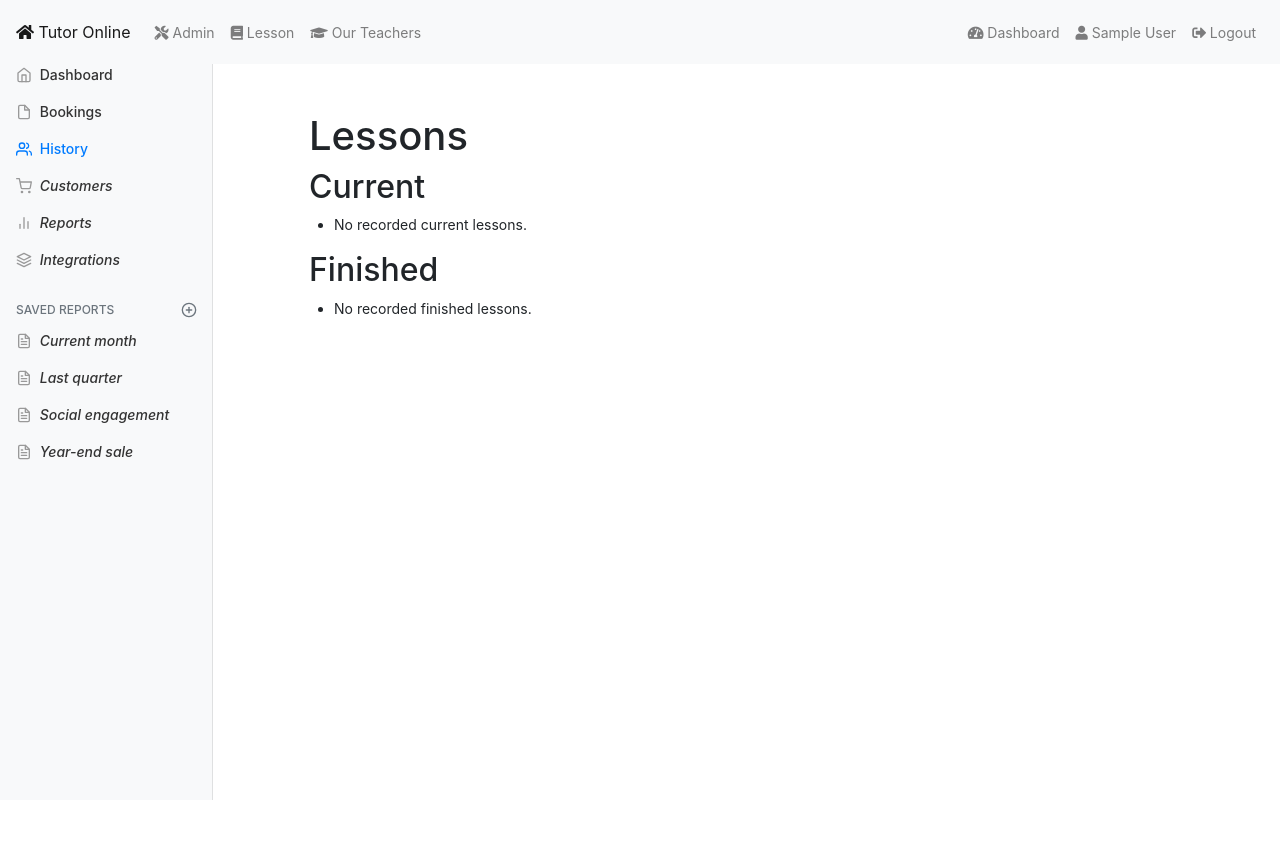
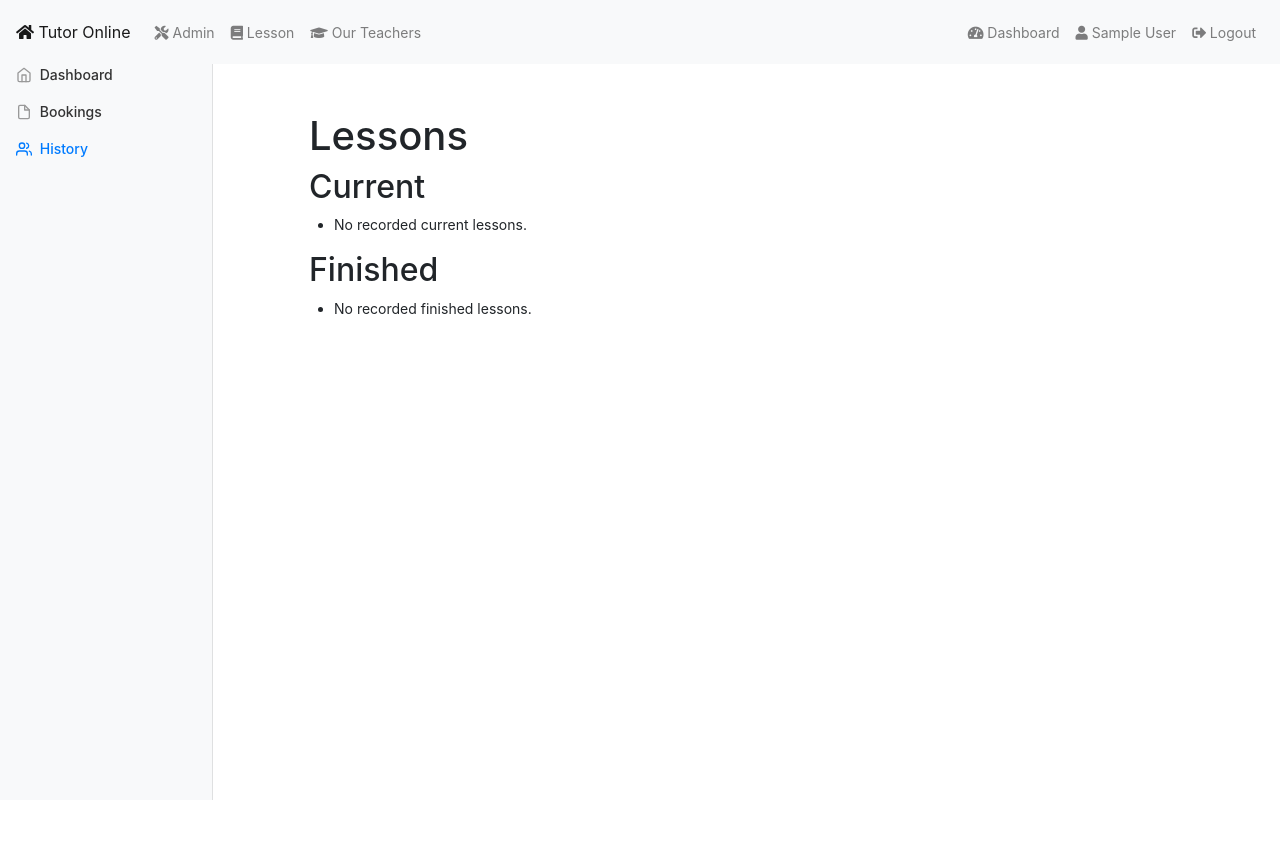
Before and after one commit to FerdiantJoshua/belajar_online, a Django app: page /dashboard/history/ in a window 1280 px wide. Run offline with Django 3.2, Linux system fonts and the light colour scheme; the visitor is signed in with stand-in values (Sample User, id 1); data that the repository does not hold is empty; parts of the project's set-up code (start-up, migrations or seed data) failed here and were passed over; some libraries are stand-ins or nearby versions.

Commit message:
Comment unused menu in dashboard

```diff
--- a/dashboard/templates/dashboard/dashboard_base.html
+++ b/dashboard/templates/dashboard/dashboard_base.html
@@ -45,114 +45,114 @@
               History {% if '/history/' in request.path %}<span class="sr-only">(current)</span>{% endif %}
             </a>
           </li>
-          <li class="nav-item">
-            <a class="nav-link disabled" href="#">
-              <svg xmlns="http://www.w3.org/2000/svg" width="24" height="24" viewBox="0 0 24 24" fill="none"
-                   stroke="currentColor" stroke-width="2" stroke-linecap="round" stroke-linejoin="round"
-                   class="feather feather-shopping-cart">
-                <circle cx="9" cy="21" r="1"></circle>
-                <circle cx="20" cy="21" r="1"></circle>
-                <path d="M1 1h4l2.68 13.39a2 2 0 0 0 2 1.61h9.72a2 2 0 0 0 2-1.61L23 6H6"></path>
-              </svg>
-              </svg>
-              <i>Customers</i>
-            </a>
-          </li>
-          <li class="nav-item">
-            <a class="nav-link disabled" href="#">
-              <svg xmlns="http://www.w3.org/2000/svg" width="24" height="24" viewBox="0 0 24 24" fill="none"
-                   stroke="currentColor" stroke-width="2" stroke-linecap="round" stroke-linejoin="round"
-                   class="feather feather-bar-chart-2">
-                <line x1="18" y1="20" x2="18" y2="10"></line>
-                <line x1="12" y1="20" x2="12" y2="4"></line>
-                <line x1="6" y1="20" x2="6" y2="14"></line>
-              </svg>
-              <i>Reports</i>
-            </a>
-          </li>
-          <li class="nav-item">
-            <a class="nav-link disabled" href="#">
-              <svg xmlns="http://www.w3.org/2000/svg" width="24" height="24" viewBox="0 0 24 24" fill="none"
-                   stroke="currentColor" stroke-width="2" stroke-linecap="round" stroke-linejoin="round"
-                   class="feather feather-layers">
-                <polygon points="12 2 2 7 12 12 22 7 12 2"></polygon>
-                <polyline points="2 17 12 22 22 17"></polyline>
-                <polyline points="2 12 12 17 22 12"></polyline>
-              </svg>
-              <i>Integrations</i>
-            </a>
-          </li>
-        </ul>
+<!--          <li class="nav-item">-->
+<!--            <a class="nav-link disabled" href="#">-->
+<!--              <svg xmlns="http://www.w3.org/2000/svg" width="24" height="24" viewBox="0 0 24 24" fill="none"-->
+<!--                   stroke="currentColor" stroke-width="2" stroke-linecap="round" stroke-linejoin="round"-->
+<!--                   class="feather feather-shopping-cart">-->
+<!--                <circle cx="9" cy="21" r="1"></circle>-->
+<!--                <circle cx="20" cy="21" r="1"></circle>-->
+<!--                <path d="M1 1h4l2.68 13.39a2 2 0 0 0 2 1.61h9.72a2 2 0 0 0 2-1.61L23 6H6"></path>-->
+<!--              </svg>-->
+<!--              </svg>-->
+<!--              <i>Customers</i>-->
+<!--            </a>-->
+<!--          </li>-->
+<!--          <li class="nav-item">-->
+<!--            <a class="nav-link disabled" href="#">-->
+<!--              <svg xmlns="http://www.w3.org/2000/svg" width="24" height="24" viewBox="0 0 24 24" fill="none"-->
+<!--                   stroke="currentColor" stroke-width="2" stroke-linecap="round" stroke-linejoin="round"-->
+<!--                   class="feather feather-bar-chart-2">-->
+<!--                <line x1="18" y1="20" x2="18" y2="10"></line>-->
+<!--                <line x1="12" y1="20" x2="12" y2="4"></line>-->
+<!--                <line x1="6" y1="20" x2="6" y2="14"></line>-->
+<!--              </svg>-->
+<!--              <i>Reports</i>-->
+<!--            </a>-->
+<!--          </li>-->
+<!--          <li class="nav-item">-->
+<!--            <a class="nav-link disabled" href="#">-->
+<!--              <svg xmlns="http://www.w3.org/2000/svg" width="24" height="24" viewBox="0 0 24 24" fill="none"-->
+<!--                   stroke="currentColor" stroke-width="2" stroke-linecap="round" stroke-linejoin="round"-->
+<!--                   class="feather feather-layers">-->
+<!--                <polygon points="12 2 2 7 12 12 22 7 12 2"></polygon>-->
+<!--                <polyline points="2 17 12 22 22 17"></polyline>-->
+<!--                <polyline points="2 12 12 17 22 12"></polyline>-->
+<!--              </svg>-->
+<!--              <i>Integrations</i>-->
+<!--            </a>-->
+<!--          </li>-->
+<!--        </ul>-->
 
-        <h6 class="sidebar-heading d-flex justify-content-between align-items-center px-3 mt-4 mb-1 text-muted">
-          <span>Saved reports</span>
-          <a class="d-flex align-items-center text-muted" href="#" aria-label="Add a new report">
-            <svg xmlns="http://www.w3.org/2000/svg" width="24" height="24" viewBox="0 0 24 24" fill="none"
-                 stroke="currentColor" stroke-width="2" stroke-linecap="round" stroke-linejoin="round"
-                 class="feather feather-plus-circle">
-              <circle cx="12" cy="12" r="10"></circle>
-              <line x1="12" y1="8" x2="12" y2="16"></line>
-              <line x1="8" y1="12" x2="16" y2="12"></line>
-            </svg>
-          </a>
-        </h6>
-        <ul class="nav flex-column mb-2">
-          <li class="nav-item">
-            <a class="nav-link disabled" href="#">
-              <svg xmlns="http://www.w3.org/2000/svg" width="24" height="24" viewBox="0 0 24 24" fill="none"
-                   stroke="currentColor" stroke-width="2" stroke-linecap="round" stroke-linejoin="round"
-                   class="feather feather-file-text">
-                <path d="M14 2H6a2 2 0 0 0-2 2v16a2 2 0 0 0 2 2h12a2 2 0 0 0 2-2V8z"></path>
-                <polyline points="14 2 14 8 20 8"></polyline>
-                <line x1="16" y1="13" x2="8" y2="13"></line>
-                <line x1="16" y1="17" x2="8" y2="17"></line>
-                <polyline points="10 9 9 9 8 9"></polyline>
-              </svg>
-              <i>Current month</i>
-            </a>
-          </li>
-          <li class="nav-item">
-            <a class="nav-link disabled" href="#">
-              <svg xmlns="http://www.w3.org/2000/svg" width="24" height="24" viewBox="0 0 24 24" fill="none"
-                   stroke="currentColor" stroke-width="2" stroke-linecap="round" stroke-linejoin="round"
-                   class="feather feather-file-text">
-                <path d="M14 2H6a2 2 0 0 0-2 2v16a2 2 0 0 0 2 2h12a2 2 0 0 0 2-2V8z"></path>
-                <polyline points="14 2 14 8 20 8"></polyline>
-                <line x1="16" y1="13" x2="8" y2="13"></line>
-                <line x1="16" y1="17" x2="8" y2="17"></line>
-                <polyline points="10 9 9 9 8 9"></polyline>
-              </svg>
-              <i>Last quarter</i>
-            </a>
-          </li>
-          <li class="nav-item">
-            <a class="nav-link disabled" href="#">
-              <svg xmlns="http://www.w3.org/2000/svg" width="24" height="24" viewBox="0 0 24 24" fill="none"
-                   stroke="currentColor" stroke-width="2" stroke-linecap="round" stroke-linejoin="round"
-                   class="feather feather-file-text">
-                <path d="M14 2H6a2 2 0 0 0-2 2v16a2 2 0 0 0 2 2h12a2 2 0 0 0 2-2V8z"></path>
-                <polyline points="14 2 14 8 20 8"></polyline>
-                <line x1="16" y1="13" x2="8" y2="13"></line>
-                <line x1="16" y1="17" x2="8" y2="17"></line>
-                <polyline points="10 9 9 9 8 9"></polyline>
-              </svg>
-              <i>Social engagement</i>
-            </a>
-          </li>
-          <li class="nav-item">
-            <a class="nav-link disabled" href="#">
-              <svg xmlns="http://www.w3.org/2000/svg" width="24" height="24" viewBox="0 0 24 24" fill="none"
-                   stroke="currentColor" stroke-width="2" stroke-linecap="round" stroke-linejoin="round"
-                   class="feather feather-file-text">
-                <path d="M14 2H6a2 2 0 0 0-2 2v16a2 2 0 0 0 2 2h12a2 2 0 0 0 2-2V8z"></path>
-                <polyline points="14 2 14 8 20 8"></polyline>
-                <line x1="16" y1="13" x2="8" y2="13"></line>
-                <line x1="16" y1="17" x2="8" y2="17"></line>
-                <polyline points="10 9 9 9 8 9"></polyline>
-              </svg>
-              <i>Year-end sale</i>
-            </a>
-          </li>
+<!--        <h6 class="sidebar-heading d-flex justify-content-between align-items-center px-3 mt-4 mb-1 text-muted">-->
+<!--          <span>Saved reports</span>-->
+<!--          <a class="d-flex align-items-center text-muted" href="#" aria-label="Add a new report">-->
+<!--            <svg xmlns="http://www.w3.org/2000/svg" width="24" height="24" viewBox="0 0 24 24" fill="none"-->
+<!--                 stroke="currentColor" stroke-width="2" stroke-linecap="round" stroke-linejoin="round"-->
+<!--                 class="feather feather-plus-circle">-->
+<!--              <circle cx="12" cy="12" r="10"></circle>-->
+<!--              <line x1="12" y1="8" x2="12" y2="16"></line>-->
+<!--              <line x1="8" y1="12" x2="16" y2="12"></line>-->
+<!--            </svg>-->
+<!--          </a>-->
+<!--        </h6>-->
+<!--        <ul class="nav flex-column mb-2">-->
+<!--          <li class="nav-item">-->
+<!--            <a class="nav-link disabled" href="#">-->
+<!--              <svg xmlns="http://www.w3.org/2000/svg" width="24" height="24" viewBox="0 0 24 24" fill="none"-->
+<!--                   stroke="currentColor" stroke-width="2" stroke-linecap="round" stroke-linejoin="round"-->
+<!--                   class="feather feather-file-text">-->
+<!--                <path d="M14 2H6a2 2 0 0 0-2 2v16a2 2 0 0 0 2 2h12a2 2 0 0 0 2-2V8z"></path>-->
+<!--                <polyline points="14 2 14 8 20 8"></polyline>-->
+<!--                <line x1="16" y1="13" x2="8" y2="13"></line>-->
+<!--                <line x1="16" y1="17" x2="8" y2="17"></line>-->
+<!--                <polyline points="10 9 9 9 8 9"></polyline>-->
+<!--              </svg>-->
+<!--              <i>Current month</i>-->
+<!--            </a>-->
+<!--          </li>-->
+<!--          <li class="nav-item">-->
+<!--            <a class="nav-link disabled" href="#">-->
+<!--              <svg xmlns="http://www.w3.org/2000/svg" width="24" height="24" viewBox="0 0 24 24" fill="none"-->
+<!--                   stroke="currentColor" stroke-width="2" stroke-linecap="round" stroke-linejoin="round"-->
+<!--                   class="feather feather-file-text">-->
+<!--                <path d="M14 2H6a2 2 0 0 0-2 2v16a2 2 0 0 0 2 2h12a2 2 0 0 0 2-2V8z"></path>-->
+<!--                <polyline points="14 2 14 8 20 8"></polyline>-->
+<!--                <line x1="16" y1="13" x2="8" y2="13"></line>-->
+<!--                <line x1="16" y1="17" x2="8" y2="17"></line>-->
+<!--                <polyline points="10 9 9 9 8 9"></polyline>-->
+<!--              </svg>-->
+<!--              <i>Last quarter</i>-->
+<!--            </a>-->
+<!--          </li>-->
+<!--          <li class="nav-item">-->
+<!--            <a class="nav-link disabled" href="#">-->
+<!--              <svg xmlns="http://www.w3.org/2000/svg" width="24" height="24" viewBox="0 0 24 24" fill="none"-->
+<!--                   stroke="currentColor" stroke-width="2" stroke-linecap="round" stroke-linejoin="round"-->
+<!--                   class="feather feather-file-text">-->
+<!--                <path d="M14 2H6a2 2 0 0 0-2 2v16a2 2 0 0 0 2 2h12a2 2 0 0 0 2-2V8z"></path>-->
+<!--                <polyline points="14 2 14 8 20 8"></polyline>-->
+<!--                <line x1="16" y1="13" x2="8" y2="13"></line>-->
+<!--                <line x1="16" y1="17" x2="8" y2="17"></line>-->
+<!--                <polyline points="10 9 9 9 8 9"></polyline>-->
+<!--              </svg>-->
+<!--              <i>Social engagement</i>-->
+<!--            </a>-->
+<!--          </li>-->
+<!--          <li class="nav-item">-->
+<!--            <a class="nav-link disabled" href="#">-->
+<!--              <svg xmlns="http://www.w3.org/2000/svg" width="24" height="24" viewBox="0 0 24 24" fill="none"-->
+<!--                   stroke="currentColor" stroke-width="2" stroke-linecap="round" stroke-linejoin="round"-->
+<!--                   class="feather feather-file-text">-->
+<!--                <path d="M14 2H6a2 2 0 0 0-2 2v16a2 2 0 0 0 2 2h12a2 2 0 0 0 2-2V8z"></path>-->
+<!--                <polyline points="14 2 14 8 20 8"></polyline>-->
+<!--                <line x1="16" y1="13" x2="8" y2="13"></line>-->
+<!--                <line x1="16" y1="17" x2="8" y2="17"></line>-->
+<!--                <polyline points="10 9 9 9 8 9"></polyline>-->
+<!--              </svg>-->
+<!--              <i>Year-end sale</i>-->
+<!--            </a>-->
+<!--          </li>-->
         </ul>
       </div>
     </nav>
```
